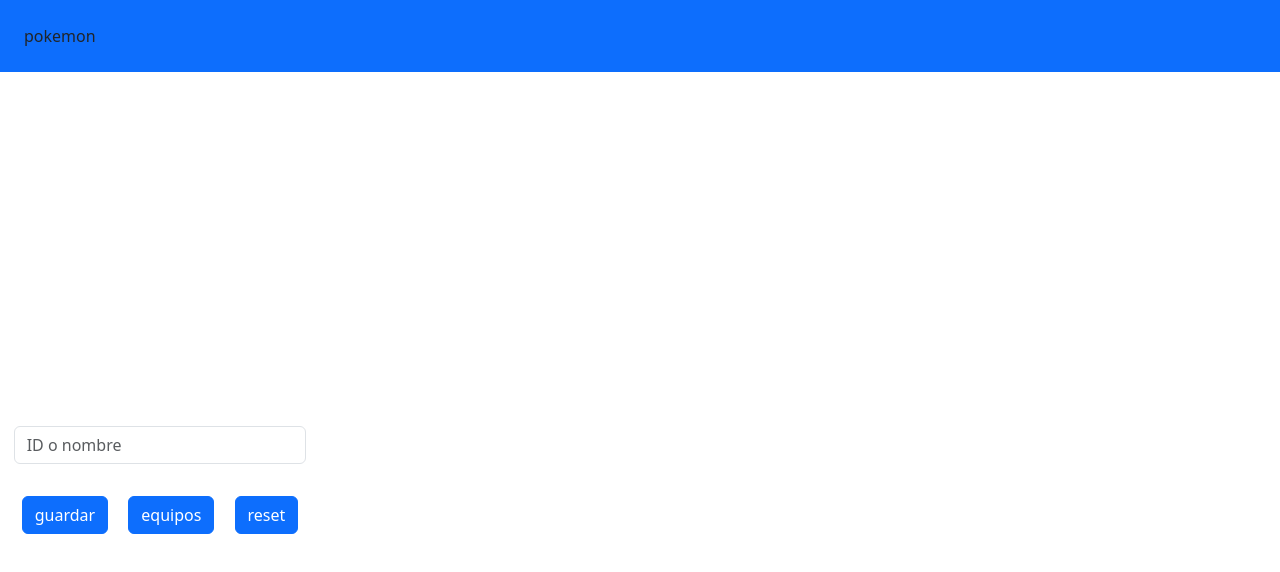
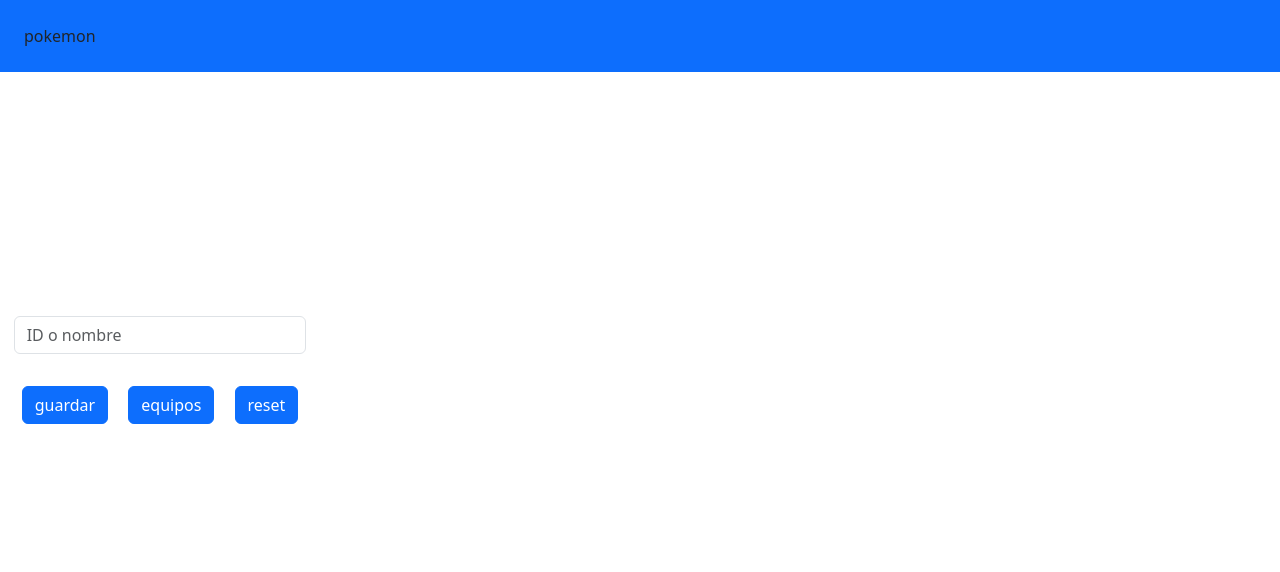
Before and after one commit to luisillo77D/poke, a plain HTML site: page index.html in a window 1280 px wide. Drawn offline with nearby package versions, Linux system fonts and the light colour scheme.

Commit message:
refactor: Update flexbox alignment in index.html

```diff
--- a/index.html
+++ b/index.html
@@ -15,8 +15,8 @@
     </div>
     <div class="container-fluid">
         <div class="row vh-100">
-            <div class="col-3 pt-4 align-items-center d-flex flex-column justify-content-center">
-                <div>
+            <div class="col-3 pt-4 align-items-center d-flex flex-column justify-content-evenly">
+                <div class="flex-1">
                     <input type="text" id="name" class="form-control" placeholder="ID o nombre">
                 <div class="pt-4">
                     <button id="save" class="btn btn-primary m-2">guardar</button>
```
